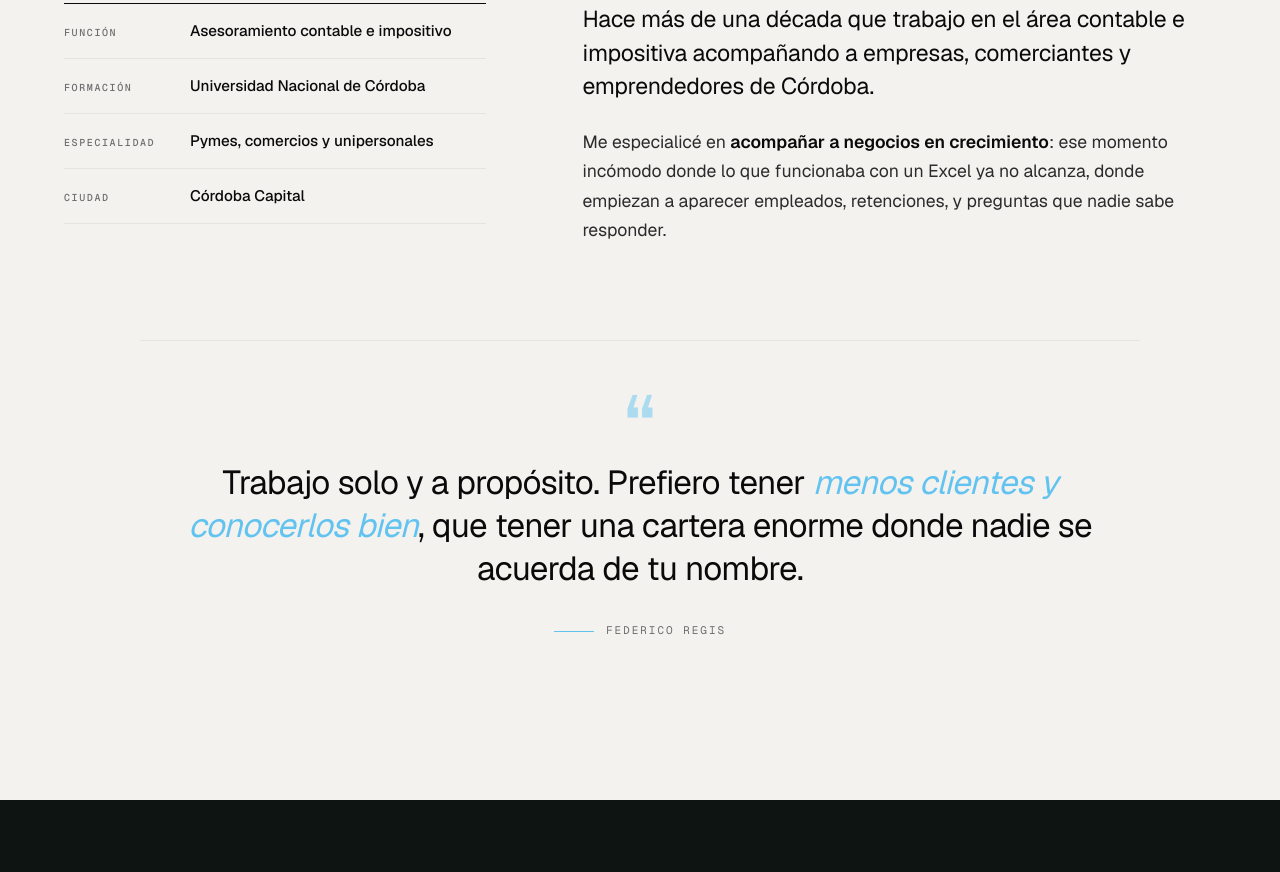
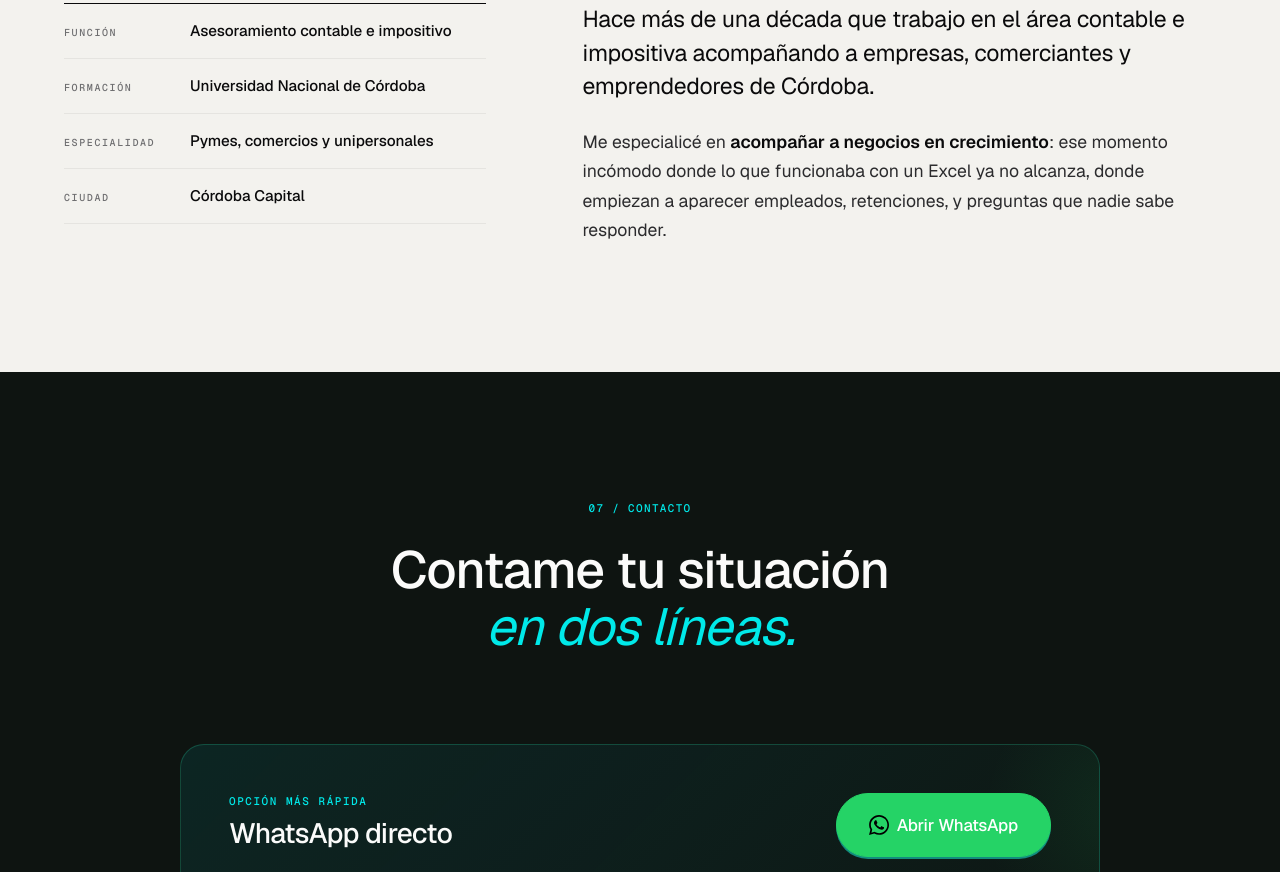
Before and after one commit to leandroheffes24/freg, a plain HTML site: page index.html in a window 1280 px wide. Shown: the part 4877-5749 px from the top of the page. Drawn offline with nearby package versions, Linux system fonts and the light colour scheme.

Commit message:
modificación de la sección sobre mí

```diff
--- a/index.html
+++ b/index.html
@@ -473,18 +473,6 @@
 
       </div>
 
-      <!-- Cita destacada al cierre -->
-      <blockquote class="about-quote">
-        <span class="quote-mark" aria-hidden="true">“</span>
-        <p>
-          Trabajo solo y a propósito. Prefiero tener <em>menos clientes y conocerlos bien</em>, que tener una cartera enorme donde nadie se acuerda de tu nombre.
-        </p>
-        <footer class="quote-sig">
-          <span class="sig-line" aria-hidden="true"></span>
-          <span class="sig-name">Federico Regis</span>
-        </footer>
-      </blockquote>
-
     </div>
   </section>
 
--- a/styles.css
+++ b/styles.css
@@ -1009,7 +1009,6 @@ strong {
   grid-template-columns: 0.8fr 1.2fr;
   gap: var(--space-9);
   align-items: start;
-  margin-bottom: var(--space-9);
 }
 
 /* Ficha técnica izquierda */
@@ -1070,64 +1069,6 @@ strong {
 .about-prose strong {
   color: var(--ink);
   font-weight: 600;
-}
-
-/* Cita destacada al cierre */
-.about-quote {
-  position: relative;
-  padding: var(--space-8) 0 var(--space-6);
-  border-top: 1px solid var(--border);
-  max-width: 1000px;
-  margin: 0 auto;
-  text-align: center;
-}
-
-.about-quote .quote-mark {
-  display: block;
-  font-family: var(--font-sans);
-  font-size: 5rem;
-  line-height: 0.5;
-  color: var(--accent);
-  opacity: 0.5;
-  font-weight: 500;
-  margin-bottom: var(--space-4);
-}
-
-.about-quote p {
-  font-size: clamp(1.4rem, 2.6vw, 2.25rem);
-  line-height: 1.3;
-  letter-spacing: -0.02em;
-  color: var(--ink);
-  font-weight: 400;
-  margin-bottom: var(--space-6);
-}
-
-.about-quote em {
-  font-style: italic;
-  color: var(--accent);
-  font-weight: 400;
-}
-
-.quote-sig {
-  display: flex;
-  align-items: center;
-  justify-content: center;
-  gap: var(--space-3);
-}
-
-.sig-line {
-  display: inline-block;
-  width: 40px;
-  height: 1px;
-  background: var(--accent);
-}
-
-.sig-name {
-  font-family: var(--font-mono);
-  font-size: 11px;
-  text-transform: uppercase;
-  letter-spacing: 0.18em;
-  color: var(--muted);
 }
 
 /* ---------- CONTACT SECTION ---------- */
```
